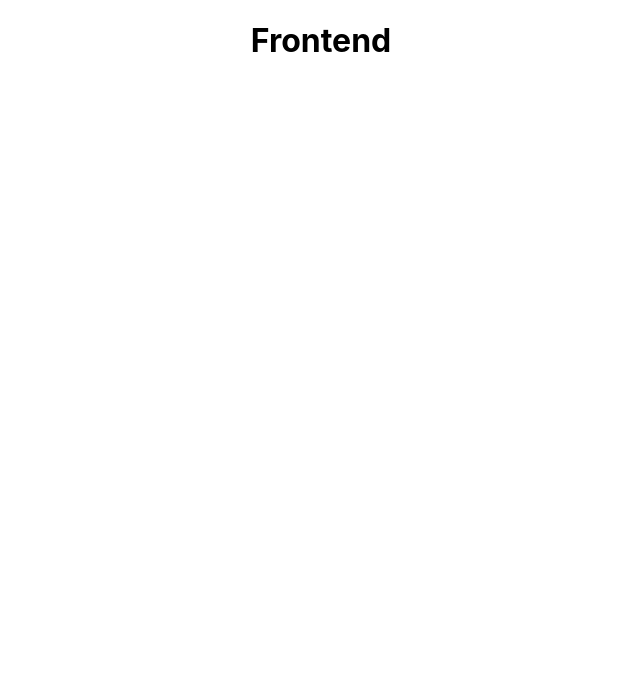
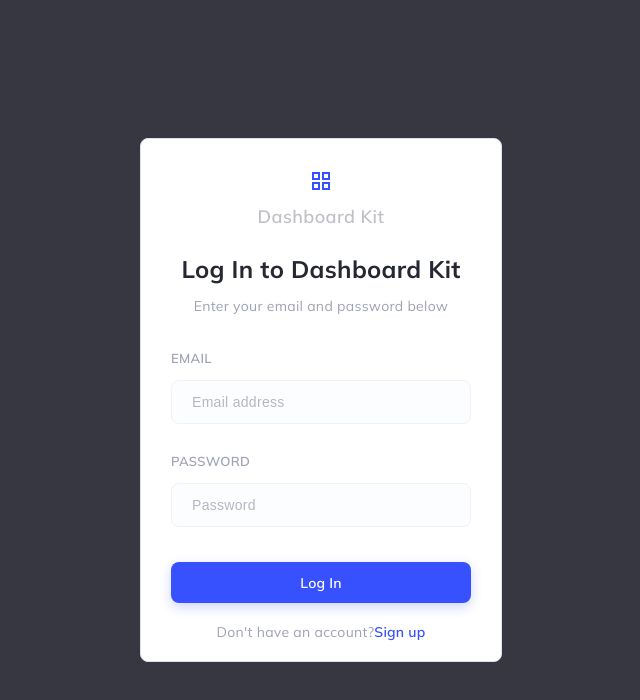
Before and after one commit to NgocBaoTa/Frontend_QuizApp, a React (Create React App) app: page / in a window 1280 px wide. Shown: the top 700 px of the page, without its empty margins (319-959 px from the left). Built offline with nearby package versions, Linux system fonts and the light colour scheme.

Commit message:
login page

```diff
--- a/package.json
+++ b/package.json
@@ -3,11 +3,17 @@
   "version": "0.1.0",
   "private": true,
   "dependencies": {
+    "@emotion/react": "^11.10.5",
+    "@emotion/styled": "^11.10.5",
+    "@mui/icons-material": "^5.6.2",
+    "@mui/material": "^5.10.11",
     "@testing-library/jest-dom": "^5.16.5",
     "@testing-library/react": "^13.4.0",
     "@testing-library/user-event": "^13.5.0",
+    "axios": "^1.1.3",
     "react": "^18.2.0",
     "react-dom": "^18.2.0",
+    "react-router-dom": "^6.4.2",
     "react-scripts": "5.0.1",
     "web-vitals": "^2.1.4"
   },
--- a/src/App.css
+++ b/src/App.css
@@ -1,38 +1,8 @@
-.App {
-  text-align: center;
+@import url('https://fonts.googleapis.com/css2?family=Mulish:wght@400;600;700&display=swap');
+
+body {
+  font-family: 'Mulish', sans-serif;
+  margin: 0;
+  padding: 0;
+  box-sizing: border-box;
 }
-
-.App-logo {
-  height: 40vmin;
-  pointer-events: none;
-}
-
-@media (prefers-reduced-motion: no-preference) {
-  .App-logo {
-    animation: App-logo-spin infinite 20s linear;
-  }
-}
-
-.App-header {
-  background-color: #282c34;
-  min-height: 100vh;
-  display: flex;
-  flex-direction: column;
-  align-items: center;
-  justify-content: center;
-  font-size: calc(10px + 2vmin);
-  color: white;
-}
-
-.App-link {
-  color: #61dafb;
-}
-
-@keyframes App-logo-spin {
-  from {
-    transform: rotate(0deg);
-  }
-  to {
-    transform: rotate(360deg);
-  }
-}
--- a/src/App.js
+++ b/src/App.js
@@ -1,9 +1,10 @@
 import './App.css';
+import Login from './components/login/Login';
 
 function App() {
   return (
     <div className="App">
-      <h1>Frontend</h1>
+      <Login />
     </div>
   );
 }
--- /dev/null
+++ b/src/components/login/Login.js
@@ -0,0 +1,47 @@
+import React from "react";
+import "./login.css";
+import GridViewIcon from "@mui/icons-material/GridView";
+
+function Login() {
+  return (
+    <div className="bg">
+      <div className="loginScreen">
+        <div className="dashboard_logo">
+          <GridViewIcon className="logo" />
+          <div className="name">Dashboard Kit</div>
+        </div>
+
+        <div className="login">
+          <div className="login_text">
+            <div className="bold">Log In to Dashboard Kit</div>
+            <div className="normal">Enter your email and password below</div>
+          </div>
+
+          <div className="login_input">
+            <label className="email_label">EMAIL</label>
+            <input
+              className="email_input"
+              type="email"
+              placeholder="Email address"
+            />
+            <label className="password_label">PASSWORD</label>
+            <input
+              className="password_input"
+              type="password"
+              placeholder="Password"
+            />
+          </div>
+
+          <div className="login_submit">Log In</div>
+
+          <h4 className="login_forgot">
+            Don't have an account?
+            <span className="login_link">Sign up</span>
+          </h4>
+        </div>
+      </div>
+    </div>
+  );
+}
+
+export default Login;
--- /dev/null
+++ b/src/components/login/login.css
@@ -0,0 +1,135 @@
+.bg {
+    background-color: #363740;
+    position: absolute;
+    top: 0;
+    bottom: 0;
+    left: 0;
+    right: 0;
+    display: grid;
+    flex-direction: column;
+    align-items: center;
+}
+
+.loginScreen {
+    max-width: 360px;
+    max-height: 600px;
+    width: 100vw;
+    /* padding: 0px 20px; */
+    margin: 0 auto;
+    background: #FFFFFF;
+    border: 1px solid #DFE0EB;
+    border-radius: 8px;
+    text-align: center;
+}
+
+.dashboard_logo .logo {
+    margin-top: 30px;
+    color: #3751FF;
+}
+
+.dashboard_logo .name{
+    margin-top: 8px;
+    font-weight: 600;
+    font-size: 18px;
+    line-height: 24px;
+    text-align: center;
+    letter-spacing: 0.4px;
+    color: #A4A6B3;
+    opacity: 0.7;
+}
+
+.login_text .bold {
+    margin-top: 25px;
+    font-weight: 800;
+    font-size: 24px;
+    line-height: 30px;
+    text-align: center;
+    letter-spacing: 0.3px;
+    color: #252733;
+}
+
+.login_text .normal {
+    margin-top: 12px;
+    font-weight: 400;
+    font-size: 14px;
+    line-height: 20px;
+    text-align: center;
+    letter-spacing: 0.3px;
+    color: #9FA2B4;
+}
+
+.login_input, .login_submit {
+    display: grid;
+    flex-direction: column;
+    margin-top: 35px;
+    margin-left: 30px;
+    margin-right: 30px;
+}
+
+.email_label, .password_label {
+    font-weight: 600;
+    font-size: 13px;
+    line-height: 14px;
+    letter-spacing: 0.3px;
+    text-transform: uppercase;
+    color: #9FA2B4;
+    display: block;
+    text-align: left;
+}
+
+.email_input, .password_input {
+    margin-top: 15px;
+    margin-bottom: 30px;
+    height: 42px;
+    background: #FCFDFE;
+    border: 1px solid #F0F1F7;
+    border-radius: 8px;
+    padding: 0px 20px;
+}
+
+.password_input {
+    margin-bottom: 0;
+}
+
+.email_input::placeholder, .password_input::placeholder {
+    font-weight: 400;
+    font-size: 14px;
+    line-height: 20px;
+    letter-spacing: 0.3px;
+    color: #4B506D;
+    opacity: 0.4;
+}
+
+.login_submit {
+    height: 30px;
+    background: #3751FF;
+    box-shadow: 0px 4px 12px rgba(55, 81, 255, 0.24);
+    border-radius: 8px;
+    font-weight: 600;
+    font-size: 14px;
+    line-height: 20px;
+    letter-spacing: 0.2px;
+    color: #FFFFFF;
+    padding-top: calc(20px - 20px/2 + 1px);
+    cursor: pointer;
+}
+
+.login_forgot {
+    text-align: center;
+    font-weight: 400;
+    font-size: 14px;
+    line-height: 20px;
+    text-align: center;
+    letter-spacing: 0.3px;
+    color: #9FA2B4;
+}
+
+.login_link {
+    font-weight: 600;
+    font-size: 14px;
+    line-height: 20px;
+    text-align: center;
+    letter-spacing: 0.2px;
+    color: #3751FF;
+    cursor: pointer;
+}
--- /dev/null
+++ b/src/context/AuthContext.js
@@ -0,0 +1,29 @@
+import { useState } from "react";
+import { createContext } from "react";
+
+const LoginContext = createContext();
+
+function LoginProvider({ children }) {
+  const [signup, setSignup] = useState(true);
+
+  const [login, setLogin] = useState(
+    localStorage.getItem("user") ? Boolean(localStorage.getItem("user")) : false
+  );
+
+  return (
+    <div>
+      <LoginContext.Provider
+        value={{
+          login,
+          setLogin,
+          signup,
+          setSignup,
+        }}
+      >
+        {children}
+      </LoginContext.Provider>
+    </div>
+  );
+}
+
+export { LoginContext, LoginProvider };
--- a/src/index.js
+++ b/src/index.js
@@ -2,10 +2,17 @@ import React from 'react';
 import ReactDOM from 'react-dom/client';
 import './index.css';
 import App from './App';
+import { BrowserRouter } from "react-router-dom";
+import { LoginProvider } from "./context/AuthContext";
+
 
 const root = ReactDOM.createRoot(document.getElementById('root'));
 root.render(
   <React.StrictMode>
-    <App />
+    <BrowserRouter>
+      <LoginProvider>
+        <App />
+      </LoginProvider>
+    </BrowserRouter>
   </React.StrictMode>
 );
```
Also changed, not shown: 1 other file (tests, documents, lock files or other folders).
